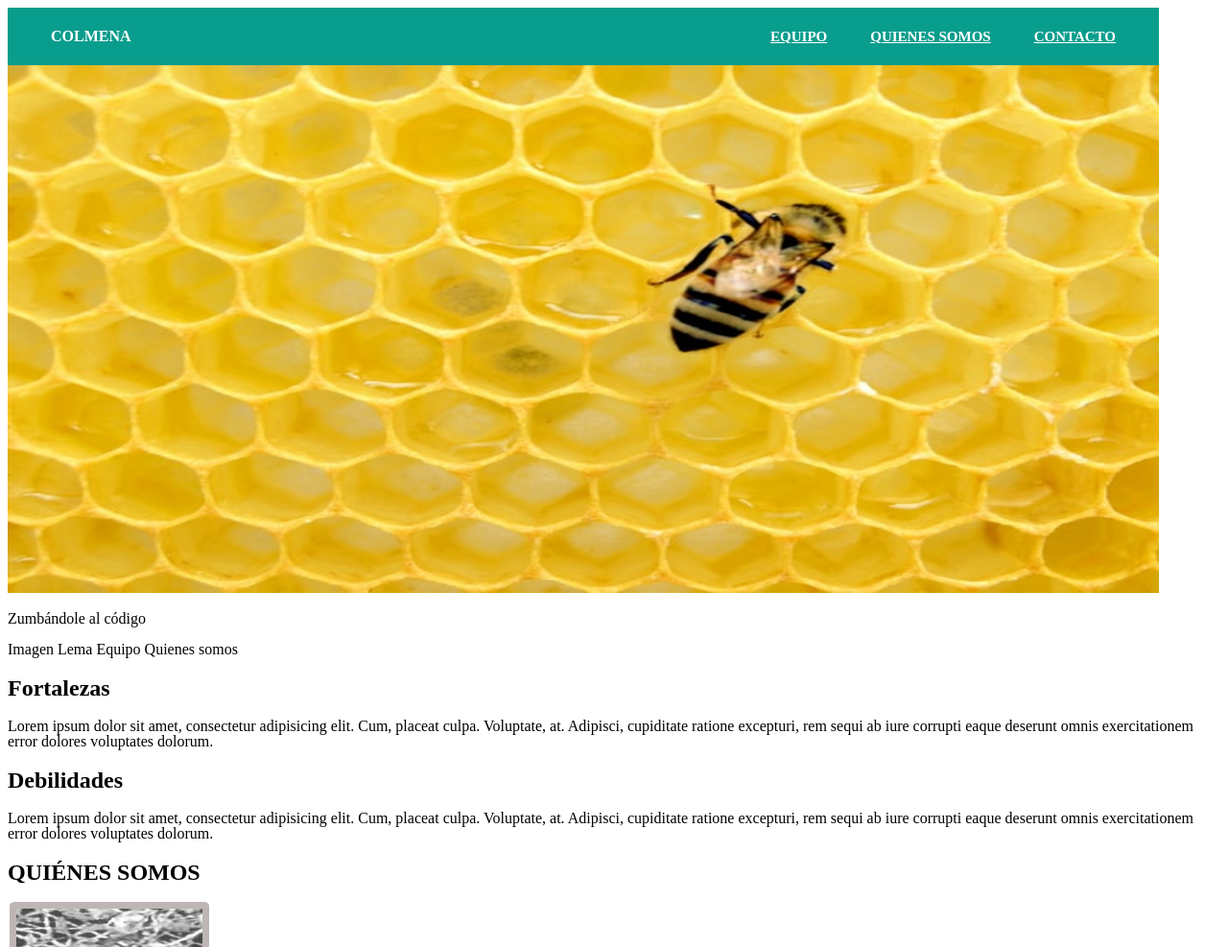
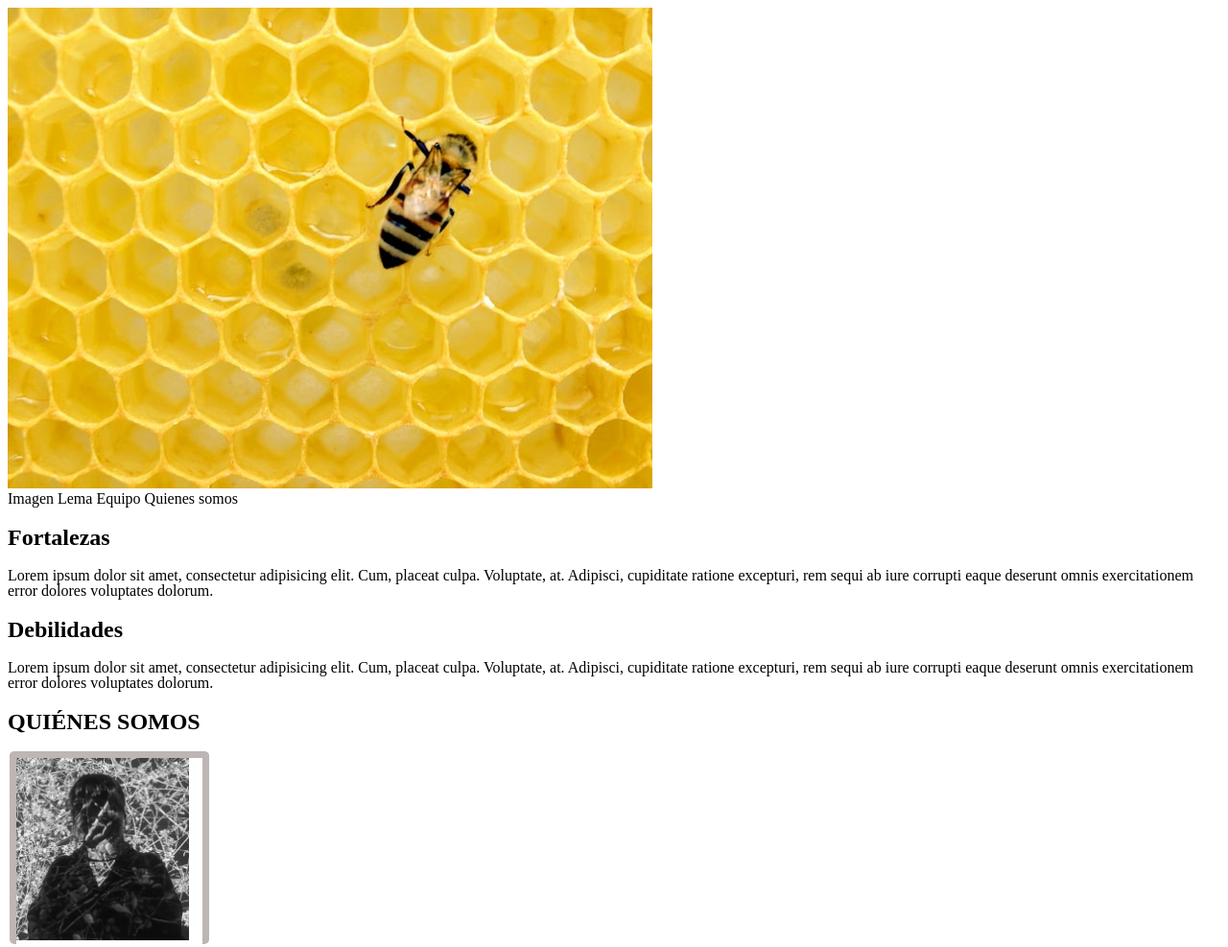
Before and after one commit to Adalab/project-promo-m-module-1-team-4, a plain HTML site: page index.html in a window 1280 px wide. Shown: the top 987 px of the page at 96% size. Drawn offline with Linux system fonts and the light colour scheme.

Commit message:
new heather Julia

```diff
--- a/css/main.css
+++ b/css/main.css
@@ -60,6 +60,8 @@ h1 {
 }
 */
 =======
+/*Parte Julia/*
+
 *:root {
   --brand-color: #099d8d;
   font-family: Open Sans;
@@ -111,4 +113,6 @@ img{
   margin-top: 15px;
   margin-bottom: 15px;
 }
+/* Fin parte Julia */
+
 >>>>>>> 157271c7843f9eff2ea084494b4ad9cca8a9da43
--- a/index.html
+++ b/index.html
@@ -21,21 +21,12 @@
     <link rel="stylesheet" href="./css/main.css" />
     <title>COLMENA</title>
    <body>
+<!--Parte Julia-->
+      <header>
 
-   <main>
-      <header>
-        <div class="container">
-          <h1 class="item_special"> <strong>COLMENA</strong> </h1>
-          <a href="" class="item"> <strong>EQUIPO</strong> </a>
-          <a href="" class="item"> <strong>QUIENES SOMOS</strong> </a>
-          <a href="" class="item"> <strong>CONTACTO</strong></a>
-          </div class="container2">
+      </header>
+          <!--Fin parte Julia-->
           <img src="Images/photo_hive.jpg">
-        </div>
-        <div class="motto">
-          <p>Zumbándole al código </p>
-        </div>
-      </header>
       <div>
         Imagen Lema Equipo  Quienes somos
       </div>
```
